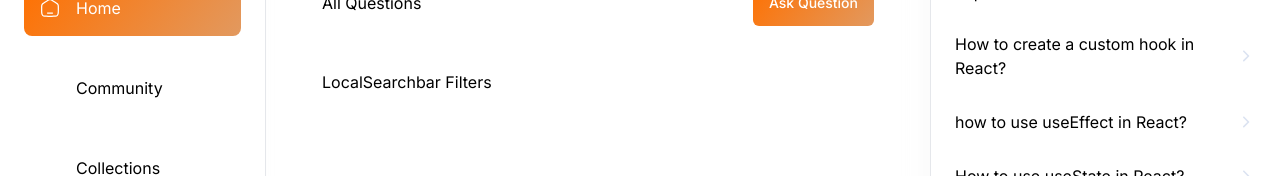
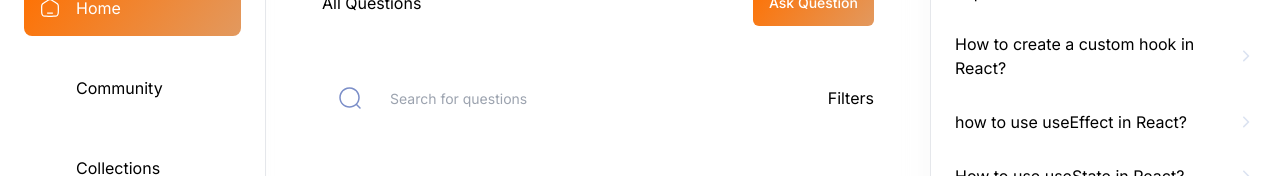
Before and after one commit to ds301056/devOverflow, a Next.js app: page / in a window 1280 px wide. Shown: the part 164-340 px from the top of the page. Built offline with nearby package versions, Linux system fonts and the light colour scheme; no server answers.

Commit message:
028_local_search_completed

```diff
--- a/app/(root)/(home)/page.tsx
+++ b/app/(root)/(home)/page.tsx
@@ -1,3 +1,4 @@
+import LocalSearchbar from '@/components/shared/search/LocalSearchbar'
 import { Button } from '@/components/ui/button'
 import Link from 'next/link'
 
@@ -15,7 +16,14 @@
       </div>
 
       <div className="mt-11 flex justify-between gap-5 max-sm:flex-col sm:items-center">
-        LocalSearchbar Filters
+        <LocalSearchbar
+          route="/"
+          iconPosition="left"
+          imgSrc="/assets/icons/search.svg"
+          placeholder="Search for questions"
+          otherClasses="flex-1"
+        />
+        Filters
       </div>
     </>
   )
--- /dev/null
+++ b/components/shared/search/LocalSearchbar.tsx
@@ -0,0 +1,59 @@
+'use client'
+
+import { Input } from '@/components/ui/input'
+import Image from 'next/image'
+import React from 'react'
+
+// declare the props being passed into the interface of the component
+interface CustomInputProps {
+  route: string
+  iconPosition: string
+  imgSrc: string
+  placeholder: string
+  otherClasses: string
+}
+
+// declare the props being passed into the component
+const LocalSearchbar = ({
+  route,
+  iconPosition,
+  imgSrc,
+  placeholder,
+  otherClasses,
+}: CustomInputProps) => {
+  return (
+    <div
+      className={`background-light800_darkgradient flex min-h-[56px] grow items-center gap-4 rounded-[10px] px-4 ${otherClasses}`}
+    >
+      {iconPosition === 'left' && (
+        <Image
+          src={imgSrc}
+          alt="search icon"
+          width={24}
+          height={24}
+          className="cursor-pointer"
+        />
+      )}
+
+      <Input
+        type="text"
+        placeholder={placeholder}
+        value=""
+        onChange={() => {}}
+        className="paragraph-regular no-focus placeholder background-light800_darkgradient border-none shadow-none outline-none"
+      />
+
+      {iconPosition === 'right' && (
+        <Image
+          src={imgSrc}
+          alt="search icon"
+          width={24}
+          height={24}
+          className="cursor-pointer"
+        />
+      )}
+    </div>
+  )
+}
+
+export default LocalSearchbar
```
